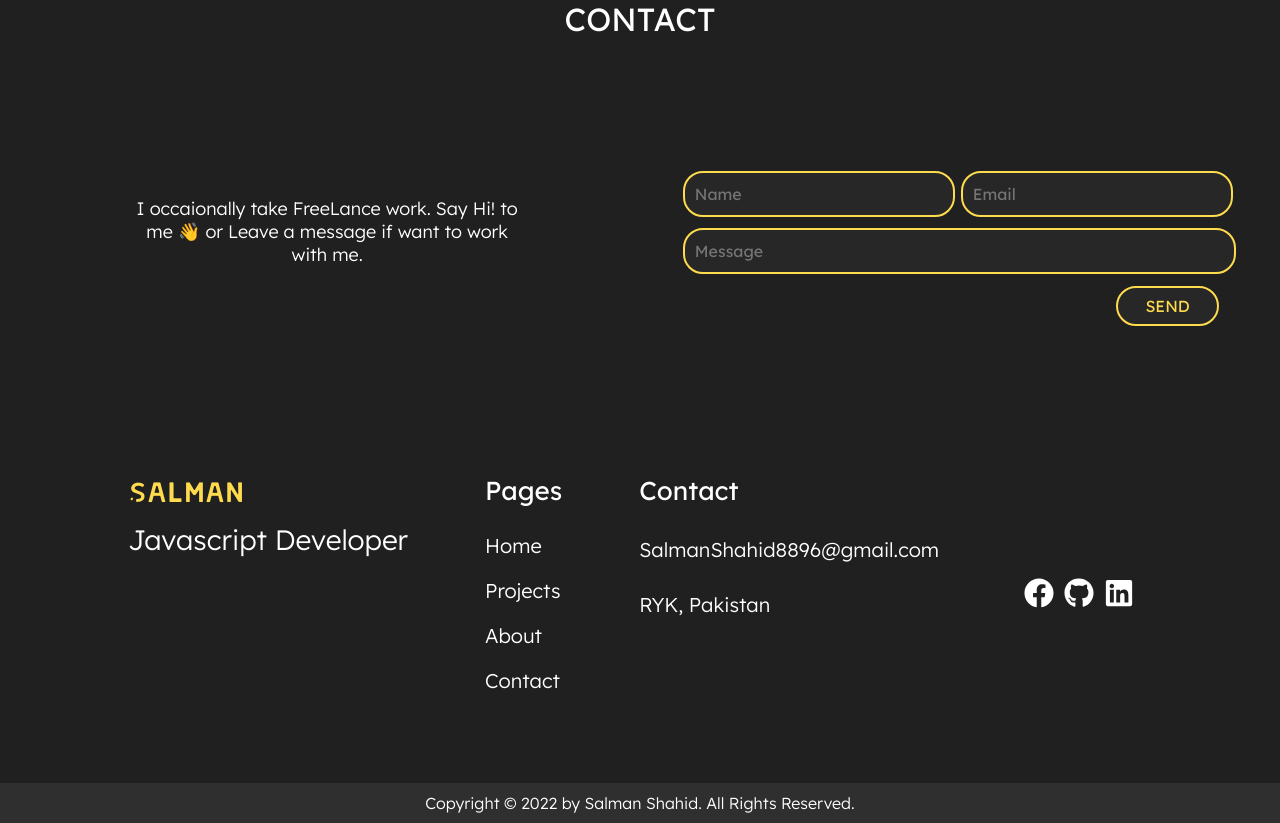
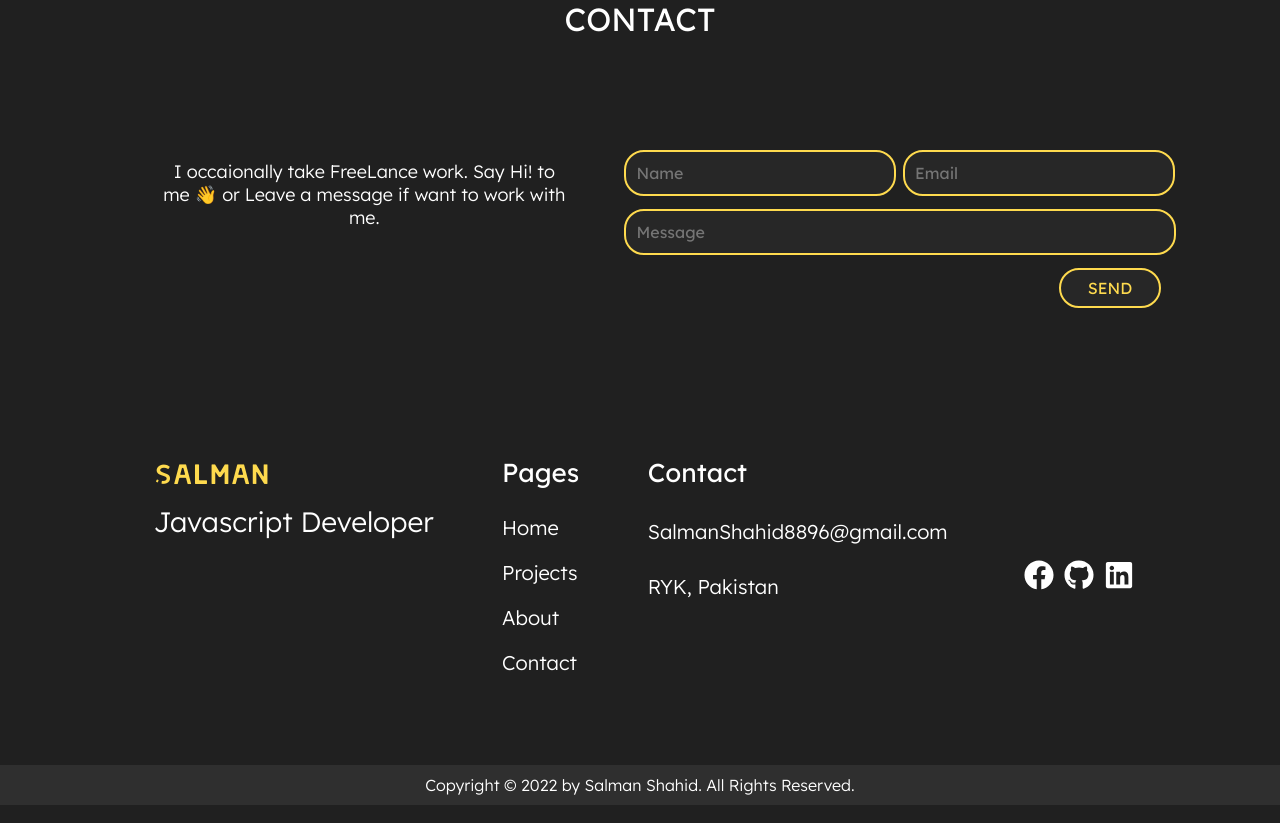
Before and after one commit to SalmanShahid888/portfolio-website, a React (Create React App) app: page / in a window 1280 px wide. Shown: the part 3200-4023 px from the top of the page. Built offline with nearby package versions, Linux system fonts and the light colour scheme.

Commit message:
Added Navigation To Header

```diff
--- a/src/About.js
+++ b/src/About.js
@@ -5,7 +5,7 @@ import {FaFacebook,FaGithub,FaLinkedin} from 'react-icons/fa'
 const About = () => {
   return (
     <>
-    <div className={styles.heading__section}>
+    <div id="about" className={styles.heading__section}>
     <h1 className={styles.about__heading}>About</h1>
     </div>
     <div className={styles.about__section}>
--- a/src/App.css
+++ b/src/App.css
@@ -11,3 +11,7 @@ body {
 input, button, textarea, select {
   font: inherit;
 }
+
+html {
+  scroll-behavior: smooth;
+}
--- a/src/Contact.js
+++ b/src/Contact.js
@@ -4,7 +4,7 @@ import ContactFrom from './ContactFrom'
 const Contact = () => {
   return (
     <>
-    <div className={styles.contact__section}>
+    <div id="contact" className={styles.contact__section}>
     <h1 className={styles.contact__heading}>Contact</h1>
     <div className={styles.contact__form}>
     <text className={styles.contact__text}>
--- a/src/Contact.module.css
+++ b/src/Contact.module.css
@@ -7,7 +7,7 @@
     display: flex;
     flex-direction: row;
     align-content: space-between;
-    padding: 10px 0px 10px 5vw;
+    padding: 10px 0px 10px 10vw;
 }
 
 .contact__heading {
@@ -25,7 +25,7 @@
     color: white;
     font-size: 18px;
     font-weight: 300;
-    padding: 5% 5% 5% 5%;
+    padding: 2% 5% 5% 2%;
     max-width:50%;
     word-wrap:break-word;
 }
--- a/src/ContactFrom.module.css
+++ b/src/ContactFrom.module.css
@@ -1,5 +1,4 @@
 #contact__formId{
-    padding-left: 8vw;
     align-content: flex-end;
 }
 
@@ -29,7 +28,7 @@ input[type="submit"] {
     transition: 0.1s ease-in;
     color: #FEDA4E;
     padding: 8px 0px 26px 0px;
-    margin-right: 4vw;
+    margin-right: 8.5vw;
     text-transform: uppercase;
     float: right;
 }
@@ -41,7 +40,7 @@ color: white;
 
 
 #user__message {
-    width: 42vw;
+    width: 41.8vw;
     height: 5vh;
     background-color: #272727;
     border-radius: 20px;
@@ -51,5 +50,10 @@ color: white;
     margin-left: 0%;
     margin-bottom: 2%;
     padding-left: 10px;
+    color: white;
 
 }
+
+input[type="submit"] :focus-within{
+    border-color: aquamarine;
+}
--- a/src/Footer.module.css
+++ b/src/Footer.module.css
@@ -3,7 +3,7 @@
     flex-direction: row;
     align-content: center;
     flex-wrap: wrap;
-    padding: 5% 10% 5% 10%;
+    padding: 5% 10% 5% 12%;
     justify-content: space-between;
 }
 
--- a/src/Header.js
+++ b/src/Header.js
@@ -9,10 +9,10 @@ const Header = () => {
         <span onClick={()=>{}} className={styles.logo__text}>S</span>
         <div className={styles.main__menu}>
         <ul>
-            <li><a href='home.js'>Home</a></li>
-            <li><a href='home.js'>Projects</a></li>
-            <li><a href='home.js'>About</a></li>
-            <li><a href='home.js'>Contact</a></li>
+            <li><a href='#home'>Home</a></li>
+            <li><a href='#projects'>Projects</a></li>
+            <li><a href='#about'>About</a></li>
+            <li><a href='#contact'>Contact</a></li>
         </ul>
         </div>
         <div className={styles.social__links}>
--- a/src/Skills.js
+++ b/src/Skills.js
@@ -62,7 +62,7 @@ const Skills = () => {
     ]
   return (
     <>
-    <div className={styles.heading__section}>
+    <div id="projects" className={styles.heading__section}>
     <h1 className={styles.skills__heading}>My Skills</h1>
     </div>
     <div className={styles.skills__section}>
```
